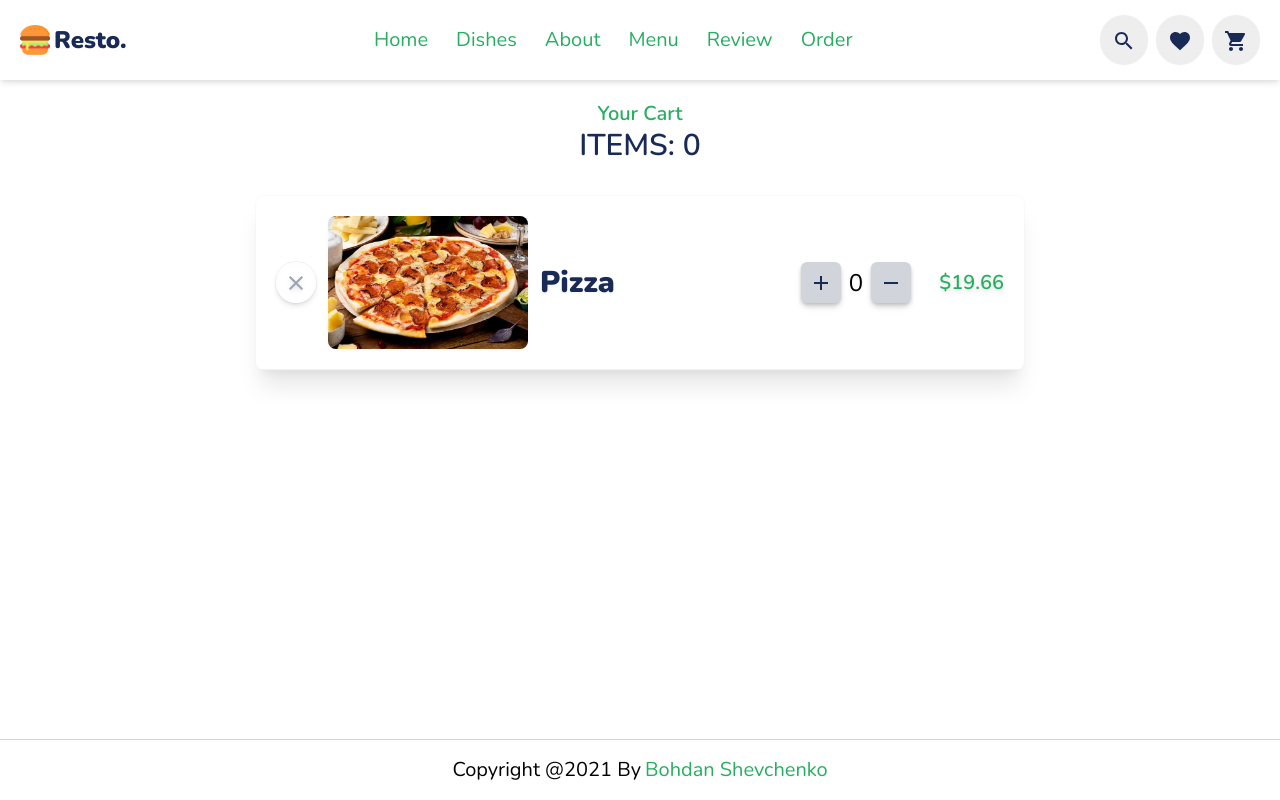
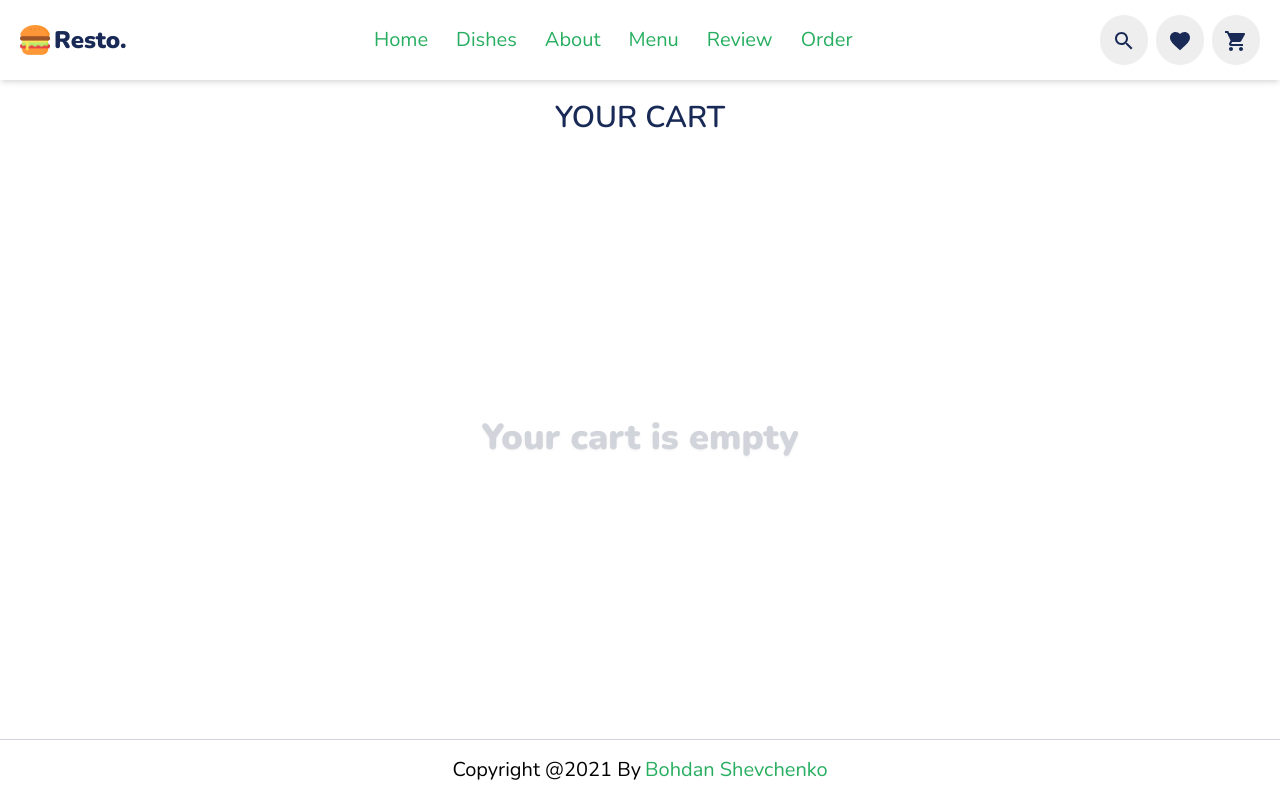
Before and after one commit to ShevaBs/resto-nextjs, a Next.js app: page /cart in a window 1280 px wide. Built offline with nearby package versions, Linux system fonts and the light colour scheme.

Commit message:
finish cart logic and do some refactor

```diff
--- a/app/store.js
+++ b/app/store.js
@@ -1,5 +1,6 @@
 import { configureStore, combineReducers } from "@reduxjs/toolkit";
 import carouselSlice from "../features/carouselSlice";
+import cartSlice from "../features/cartSlice";
 import menuSlice from "../features/menuSlice";
 import popularDishesSlice from "../features/popularDishesSlice";
 import reviewsSlice from "../features/reviewsSlice";
@@ -8,7 +9,8 @@ const rootReducer = combineReducers({
   slides: carouselSlice,
   popularDishes: popularDishesSlice,
   menu: menuSlice,
-  reviews: reviewsSlice
+  reviews: reviewsSlice,
+  cart: cartSlice
 })
 
 export const store = configureStore({
--- a/components/CartList.jsx
+++ b/components/CartList.jsx
@@ -1,12 +1,33 @@
+import { useSelector } from "react-redux";
 import CartListItem from "./CartListItem";
+import MyButton from "./MyButton";
 
 
-export default function CartList() {
+export default function CartList({cart}) {
+  const totalPrice = useSelector(state => state.cart.totalPrice);
+
+  if(cart.length < 1) {
+    return (
+      <div className="h-full flex justify-center items-center">
+        <h2 className="font-black text-4xl text-gray-300 drop-shadow-sm">Your cart is empty</h2>
+      </div>
+    )
+  }
+
   return (
-    <div className="container-wrapper">
-      <ul className="ring-1 ring-gray-200 ring-opacity-20 rounded-lg max-w-3xl mx-auto shadow-xl drop-shadow-sm my-8 overflow-hidden">
-        <CartListItem/>
-      </ul>
+    <div className="container-wrapper flex gap-5 py-8 relative lg:flex-col">
+        <ul className="w-full ring-1 ring-gray-200 ring-opacity-20 rounded-lg max-w-3xl shadow-xl lg:shadow drop-shadow-sm overflow-hidden lg:order-2">
+          {
+              cart?.map(item => (
+                <CartListItem key={item.id} item={item}/>
+              ))
+          }
+        </ul>
+        <div className="lg:static fixed top-[18%] right-[15%] xl:right-5 bg-white ring-1 ring-gray-200 ring-opacity-20 rounded-lg  shadow-xl drop-shadow-sm lg:shadow max-w-[250px] xl:max-w-[200px] lg:max-w-full w-full h-[200px] flex flex-col justify-center items-center space-y-3">
+          <h3 className="text-primary font-black text-2xl">Total: </h3>
+          <p className="text-secondary font-bold text-3xl">${totalPrice}</p>
+          <MyButton text="Checkout"/>
+        </div>
     </div>
   )
 }
--- a/components/CartListItem.jsx
+++ b/components/CartListItem.jsx
@@ -1,28 +1,52 @@
 import AddIcon from '@mui/icons-material/Add';
 import RemoveIcon from '@mui/icons-material/Remove';
 import CloseIcon from '@mui/icons-material/Close';
+import { useDispatch } from 'react-redux';
+import {adjustQuantity, removeFromCart } from '../features/cartSlice';
 
-export default function CartListItem() {
+export default function CartListItem({item}) {
+  const dispatch = useDispatch();
+
+  const adjustQuantityHandler = (id, value, price) => {
+    dispatch(adjustQuantity({id, value, price}))
+  }
+
+  const removeFromCartHandler = (id, value, price) => {
+    dispatch(removeFromCart({id, value, price}))
+  }
+
+  let productTotalPrice = item.price * item.quantity;
+
   return (
-    <li className="flex items-center p-5 border-b border-gray-300 border-opacity-30 gap-3">
-      <div className="ring-1 ring-gray-300 ring-opacity-30 shadow-md drop-shadow-md rounded-full p-2 text-gray-400 hover:bg-gray-200 hover:text-red-500 hover:scale-105 transition-all">
-        <CloseIcon fontSize="medium"/>
+    <li className="flex sm:flex-col items-center p-5 border-b border-gray-300 border-opacity-30 gap-3">
+      <div className="sm:self-end ring-1 ring-gray-300 ring-opacity-30 shadow-md drop-shadow-md rounded-full p-2 text-gray-400 hover:bg-gray-200 hover:text-red-500 hover:scale-105 transition-all">
+        <CloseIcon
+          fontSize="medium"
+          onClick={() => removeFromCartHandler(item.id, item.quantity, -productTotalPrice)} />
       </div>
       <div className="max-w-[200px] min-w-[100px] rounded-lg overflow-hidden ">
-        <img className="object-contain" src="./images/menu-1.jpg" alt="" />
+        <img className="object-contain" src={item.img} alt="" />
       </div>
-      <p className="text-3xl font-bold text-primary flex-1 text-left">Pizza</p>
-      <div className="flex gap-2 items-center">
-        <div className="counter-btn">
-          <AddIcon />
+      <p className="text-3xl font-bold text-primary flex-1 text-left">{item.name}</p>
+      <div className="flex sm:flex-col gap-5 items-center">
+
+        <div className="flex gap-3 items-center">
+          <div
+            onClick={() => adjustQuantityHandler(item.id, 1, item.price)}
+            className="counter-btn">
+            <AddIcon />
+          </div>
+          <span className="text-2xl text-bold">{item.quantity}</span>
+          <div
+            onClick={() => adjustQuantityHandler(item.id, -1, -item.price)}
+            className="counter-btn">
+            <RemoveIcon />
+          </div>
         </div>
-        <span className="text-2xl text-bold">0</span>
-        <div className="counter-btn">
-          <RemoveIcon />
+
+        <div className="text-secondary font-semibold text-xl drop-shadow-md">
+          ${productTotalPrice.toFixed(2)}
         </div>
-        <div className="text-secondary font-semibold text-xl drop-shadow-md ml-5">
-        $19.66
-      </div>
       </div>
 
     </li>
--- a/components/Header.jsx
+++ b/components/Header.jsx
@@ -5,9 +5,11 @@ import ShoppingCartIcon from '@mui/icons-material/ShoppingCart';
 import MenuIcon from '@mui/icons-material/Menu';
 import CloseIcon from '@mui/icons-material/Close';
 import { useState } from 'react';
+import { useSelector } from 'react-redux';
 
 export default function Header() {
   const [menuActive, setMenuActive] = useState(false);
+  const totalQuantity = useSelector(state => state.cart.totalQuantity);
 
   return (
     <header className="fixed inset-x-0 z-50 h-20 flex items-center justify-between shadow-md bg-white">
@@ -16,7 +18,7 @@ export default function Header() {
         <Link href="/">
           <div className="flex items-center gap-1 cursor-pointer">
             <img className="w-[30px]" src="./images/logo.png" alt="logo" />
-            <h1 className="text-2xl font-black text-primary">Resto.</h1>
+            <h1 className="sm:hidden text-2xl font-black text-primary">Resto.</h1>
           </div>
         </Link>
 
@@ -53,9 +55,18 @@ export default function Header() {
           <div className="header-icon">
             <FavoriteIcon />
           </div>
-          <Link href="/cart">
-            <div className="header-icon">
-              <ShoppingCartIcon/>
+          <Link href="/cart" >
+            <div className="relative">
+              <div className="header-icon">
+                <ShoppingCartIcon/>
+              </div>
+              {
+                totalQuantity > 0 && (
+                  <div className="absolute -top-2 -right-2 w-6 h-6 rounded-full bg-red-400 flex item-center justify-center">
+                    <span className="text-white">{totalQuantity}</span>
+                  </div>
+                )
+              }
             </div>
           </Link>
         </div>
--- a/components/Products.jsx
+++ b/components/Products.jsx
@@ -9,11 +9,8 @@ export default function Products({items}) {
           items.map(item => (
             <ProductsItem
               key={item.id}
-              id={item.id}
-              title={item.name}
-              img={item.img}
-              rating={item.rating}
-              price={item.price}
+              item={item}
+              products={items}
             />
           ))
         }
--- /dev/null
+++ b/features/cartSlice.js
@@ -0,0 +1,51 @@
+import { createSlice } from '@reduxjs/toolkit'
+import { setTotalPrice } from '../helpers/setTotalPrice';
+
+const initialState = {
+  cart: [],
+  totalPrice: 0,
+  totalQuantity: 0
+}
+
+const cartSlice = createSlice({
+  name: "cartSlice",
+  initialState,
+  reducers: {
+    addToCart: (state, action) => {
+      const products = action.payload.products;
+      const productItem = products.find(item => item.id === action.payload.id);
+      const itemIdx = state.cart.findIndex(item => item.id === action.payload.id);
+      if(itemIdx >= 0) {
+        state.cart[itemIdx].quantity += action.payload.value;
+        state.totalQuantity += action.payload.value;
+        state.totalPrice = setTotalPrice(state.totalPrice, action.payload);
+      } else {
+        state.cart.push({
+          ...productItem,
+          quantity: action.payload.value
+        })
+        state.totalQuantity += action.payload.value;
+        state.totalPrice = setTotalPrice(state.totalPrice, action.payload);
+      }
+    },
+    removeFromCart: (state, action) => {
+      state.cart = state.cart.filter(item => item.id !== action.payload.id)
+      state.totalQuantity -= action.payload.value;
+      state.totalPrice = setTotalPrice(state.totalPrice, action.payload);
+
+    },
+    adjustQuantity: (state, action) => {
+      state.cart.map(item => {
+        if(item.id === action.payload.id) {
+          item.quantity += action.payload.value;
+          state.totalQuantity += action.payload.value;
+          state.totalPrice = setTotalPrice(state.totalPrice, action.payload);
+        }
+      })
+      state.cart = state.cart.filter(item => item.quantity > 0);
+    }
+  },
+});
+
+export const {addToCart, removeFromCart, adjustQuantity} = cartSlice.actions
+export default cartSlice.reducer
--- /dev/null
+++ b/helpers/setTotalPrice.js
@@ -0,0 +1,4 @@
+export const setTotalPrice = (totalPrice, payload) => {
+  const res = +totalPrice + +payload.price;
+  return res.toFixed(2)
+};
--- a/pages/_document.js
+++ b/pages/_document.js
@@ -7,7 +7,7 @@ class MyDocument extends Document {
         <Head>
           <link href="https://fonts.googleapis.com/css2?family=Nunito:wght@200;300;400;600;900&display=swap" rel="stylesheet"/>
         </Head>
-        <body className="font-body">
+        <body className="font-body bg-white">
           <Main />
           <NextScript />
         </body>
--- a/pages/cart.js
+++ b/pages/cart.js
@@ -1,10 +1,15 @@
+import { FormControlUnstyled } from '@mui/core';
+import { useEffect } from 'react';
+import { useSelector } from 'react-redux';
 import CartList from '../components/CartList';
 import Layout from '../components/Layout';
 
 export default function cart() {
+  const cart = useSelector(state => state.cart.cart);
+
   return (
-    <Layout title="Your Cart" subtitle="Items: 0">
-      <CartList/>
+    <Layout subtitle="Your Cart">
+      <CartList cart={cart}/>
     </Layout>
   )
 }
--- a/styles/globals.css
+++ b/styles/globals.css
@@ -8,8 +8,7 @@
   }
   /* header */
   .nav {
-    @apply flex bg-white gap-1 top-[83px] left-0 right-0 md:absolute md:flex-col md:p-5 md:gap-2 md:shadow-md md:transform md:translate-x-full transition-all duration-300
-    ;
+    @apply flex bg-white gap-1 top-[80px] left-0 right-0 md:absolute md:flex-col md:p-5 md:gap-2 md:shadow-md md:transform md:translate-x-full transition-all duration-300 md:border-t border-gray-300;
   }
   .nav_active {
     @apply transform translate-x-0 transition-all duration-300;
--- a/tailwind.config.js
+++ b/tailwind.config.js
@@ -10,6 +10,8 @@ module.exports = {
       colors: {
         'primary': '#192A56',
         'secondary': '#27AE60',
+      },
+
     },
     screens: {
       '2xl': {'max': '1535px'},
@@ -28,8 +30,6 @@ module.exports = {
       // => @media (max-width: 639px) { ... }
     }
   },
-
-  },
   variants: {
     extend: {},
   },
```
Also changed, not shown: components/ProductsItem.jsx (+17 -6 lines). Lines whose indentation alone changed are shown as unchanged.
